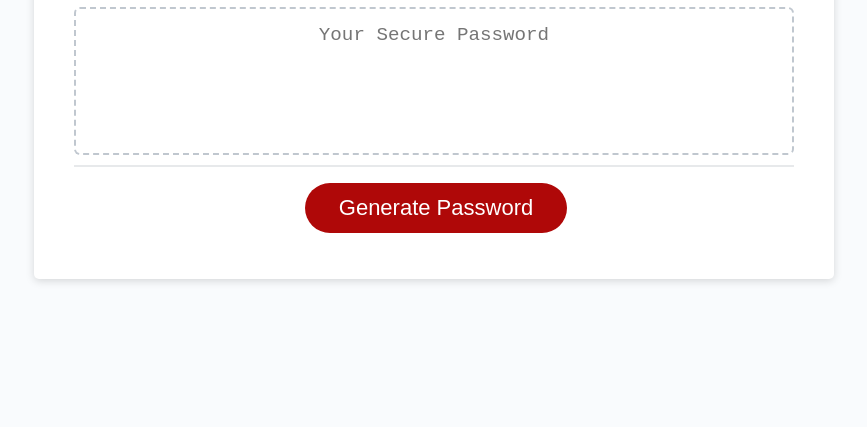
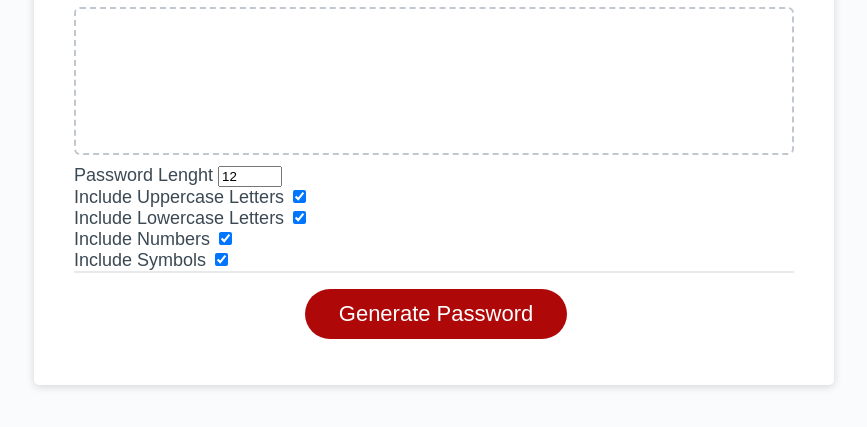
Before and after one commit to mcuento/pas-gen, a plain HTML site: page index.html in a window 1280 px wide. Shown: the part 241-668 px from the top of the page, without its empty margins (206-1073 px from the left). Drawn offline with Linux system fonts and the light colour scheme.

Commit message:
<second commit>

```diff
--- a/index.html
+++ b/index.html
@@ -7,28 +7,69 @@
     <title>Password Generator</title>
     <link rel="stylesheet" href="style.css" />
   </head>
+
   <body>
+
     <div class="wrapper">
+
       <header>
         <h1>Password Generator</h1>
       </header>
+
       <div class="card">
+
         <div class="card-header">
           <h2>Generate a Password</h2>
         </div>
+
         <div class="card-body">
-          <textarea
+            <textarea
             readonly
             id="password"
             placeholder="Your Secure Password"
             aria-label="Generated Password"
-          ></textarea>
+            >
+          </textarea>
         </div>
-        <div class="card-footer">
+
+          <div class="settings">
+
+            <div class="setting">
+              <label for="leghnt">Password Lenght</label>
+              <input type="number" id="lenght" min="8" max="128" value="12" />
+            </div>
+
+            <div>
+              <label for="uppercase">Include Uppercase Letters</label>
+              <input type="checkbox" id="uppercase" checked />
+            </div>
+
+            <div>
+              <label for="uppercase">Include Lowercase Letters</label>
+              <input type="checkbox" id="lowercase" checked />
+            </div>
+
+            <div>
+              <label for="uppercase">Include Numbers</label>
+              <input type="checkbox" id="numbers" checked />
+            </div>
+
+            <div>
+              <label for="uppercase">Include Symbols</label>
+              <input type="checkbox" id="symbols" checked />
+            </div>
+          </div>
+
+          <div class="card-footer">
           <button id="generate" class="btn">Generate Password</button>
         </div>
+
       </div>
+
     </div>
+
     <script src="script.js"></script>
+
   </body>
-</html>
+
+  </html>
--- a/script.js
+++ b/script.js
@@ -1,4 +1,15 @@
 // Assignment code here
+funtion getRandomLower() {
+  return String.fromCharCode(Math.floor(Math.random() * 26) + 97);
+}
+
+funtion getRandomLower() {
+  return String.fromCharCode(Math.floor(Math.random() * 26) + 65);
+}
+
+funtion getRandomNumber() {
+  return String.fromCharCode(Math.floor(Math.random() *26) +48);
+}
 
 
 // Get references to the #generate element
```
Also changed, not shown: 1 other file.
